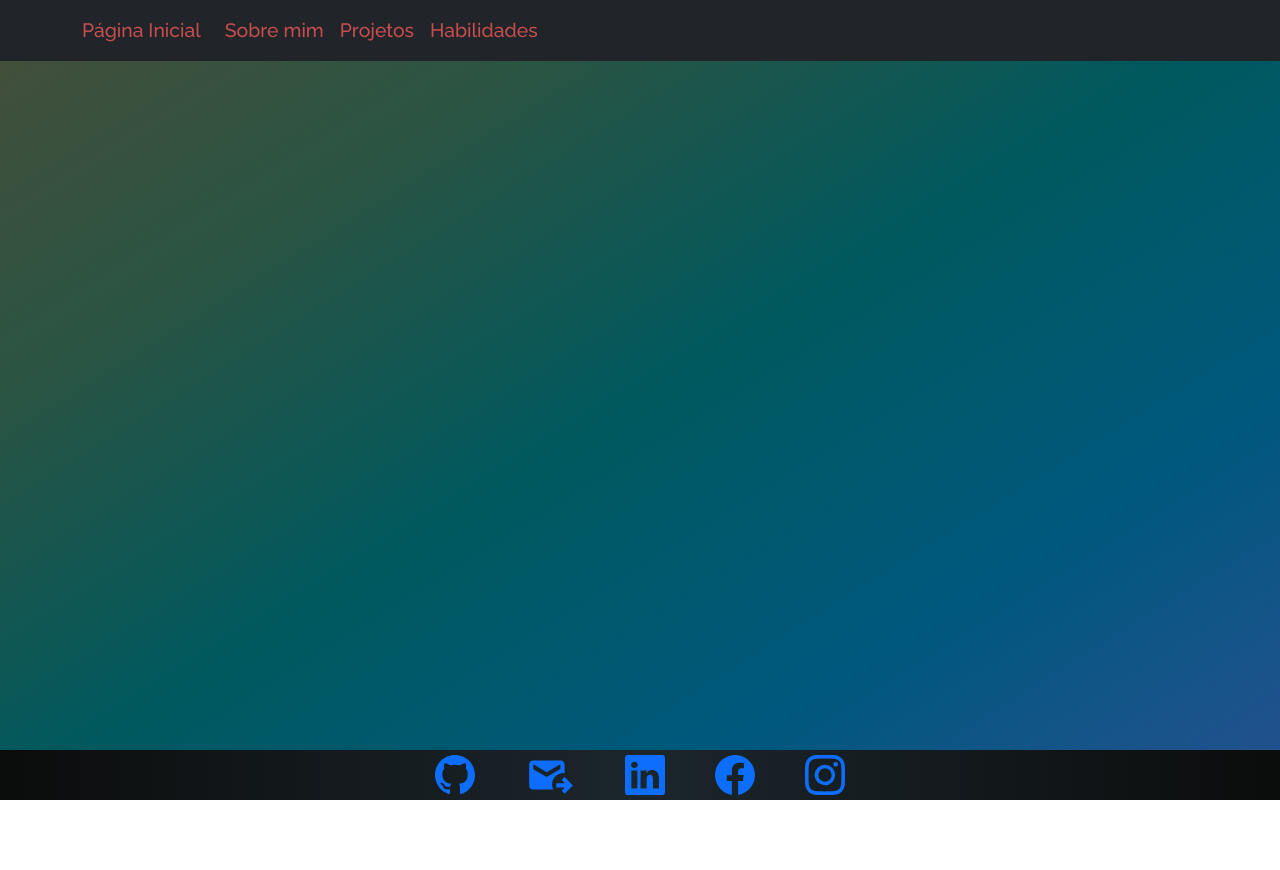
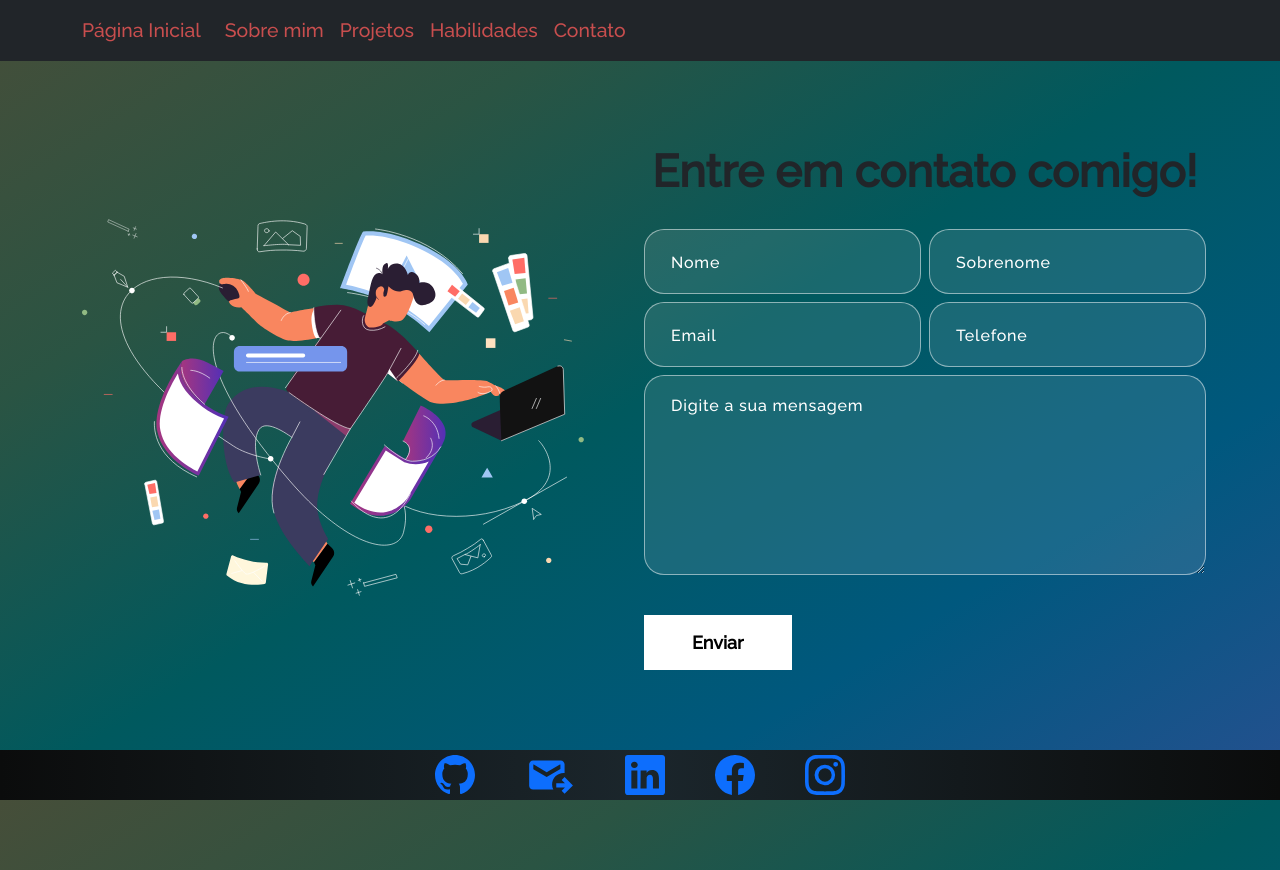
Before and after one commit to pedrosteinmuller/Portfolio-Pedro-Steinmuller, a React (Create React App) app: page /contact in a window 1280 px wide. Before the commit the page ends 800 px from the top, so only its background shows below. Built offline with nearby package versions, Linux system fonts and the light colour scheme.

Commit message:
feat: criação do componente Contato e finalização do mesmo, junto com o css

```diff
--- a/package.json
+++ b/package.json
@@ -6,11 +6,16 @@
     "@testing-library/jest-dom": "^5.16.5",
     "@testing-library/react": "^13.4.0",
     "@testing-library/user-event": "^13.5.0",
+    "animate.css": "^4.1.1",
     "bootstrap": "^5.3.0-alpha1",
+    "cors": "^2.8.5",
+    "express": "^4.18.2",
+    "nodemailer": "^6.8.0",
     "react": "^18.2.0",
     "react-bootstrap": "^2.6.0",
     "react-dom": "^18.2.0",
     "react-icons": "^4.6.0",
+    "react-mailchimp-subscribe": "^2.1.3",
     "react-multi-carousel": "^2.8.2",
     "react-on-screen": "^2.1.1",
     "react-router-dom": "^5.3.3",
--- a/src/App.js
+++ b/src/App.js
@@ -6,6 +6,7 @@
 import Header from './components/Header';
 import Main from './components/Main';
 import Footer from './components/Footer';
+import { Contact } from './components/Contact';
 import './styles/App.css';
 
 class App extends React.Component {
@@ -24,6 +25,9 @@
           <Route exact path="/about" component={ About }>
             <About />
           </Route>
+          <Route exact path="/contact" component={ Contact }>
+            <Contact />
+          </Route>
         </Switch>
           <Footer />
       </div>
--- /dev/null
+++ b/src/components/Contact.js
@@ -0,0 +1,132 @@
+import { useState } from "react";
+import { Container, Row, Col } from "react-bootstrap";
+import contactImg from "../assets/contact-img.svg";
+import "animate.css";
+import "../styles/Contact.css";
+import TrackVisibility from "react-on-screen";
+
+export const Contact = () => {
+  const formInitialDetails = {
+    firstName: "",
+    lastName: "",
+    email: "",
+    phone: "",
+    message: "",
+  };
+  const [formDetails, setFormDetails] = useState(formInitialDetails);
+  const [buttonText, setButtonText] = useState("Enviar");
+  const [status, setStatus] = useState({});
+
+  const onFormUpdate = (category, value) => {
+    setFormDetails({
+      ...formDetails,
+      [category]: value,
+    });
+  };
+
+  const handleSubmit = async (e) => {
+    e.preventDefault();
+    setButtonText("Enviando...");
+    let response = await fetch("http://localhost:3000/Contact", {
+      method: "POST",
+      headers: {
+        "Content-Type": "application/json;charset=utf-8",
+      },
+      body: JSON.stringify(formDetails),
+    });
+    setButtonText("Enviar");
+    let result = await response.json();
+    setFormDetails(formInitialDetails);
+    if (result.code === 200) {
+      setStatus({ succes: true, message: "Mensagem enviada com sucesso!" });
+    } else {
+      setStatus({
+        succes: false,
+        message: "Algo deu errado, tente novamente mais tarde.",
+      });
+    }
+  };
+
+  return (
+    <section className="contact" id="connect">
+      <Container>
+        <Row className="align-items-center">
+          <Col size={12} md={6}>
+            <TrackVisibility>
+              {({ isVisible }) => (
+                <img
+                  className={isVisible ? "animate__animated animate__zoomIn" : ""}
+                  src={contactImg}
+                  alt="Entre em contato"
+                />
+              )}
+            </TrackVisibility>
+          </Col>
+          <Col size={12} md={6}>
+            <TrackVisibility>
+              {({ isVisible }) => (
+                <div className={isVisible ? "animate__animated animate__fadeIn" : ""}>
+                  <h2>Entre em contato comigo!</h2>
+                  <form onSubmit={handleSubmit}>
+                    <Row>
+                      <Col size={12} sm={6} className="px-1">
+                        <input
+                          type="text"
+                          value={formDetails.firstName}
+                          placeholder="Nome"
+                          onChange={(e) => onFormUpdate("firstName", e.target.value)}
+                        />
+                      </Col>
+                      <Col size={12} sm={6} className="px-1">
+                        <input
+                          type="text"
+                          value={formDetails.lastName}
+                          placeholder="Sobrenome"
+                          onChange={(e) => onFormUpdate("lastName", e.target.value)}
+                        />
+                      </Col>
+                      <Col size={12} sm={6} className="px-1">
+                        <input
+                          type="email"
+                          value={formDetails.email}
+                          placeholder="Email"
+                          onChange={(e) => onFormUpdate("email", e.target.value)}
+                        />
+                      </Col>
+                      <Col size={12} sm={6} className="px-1">
+                        <input
+                          type="tel"
+                          value={formDetails.phone}
+                          placeholder="Telefone"
+                          onChange={(e) => onFormUpdate("phone", e.target.value)}
+                        />
+                      </Col>
+                      <Col size={12} className="px-1">
+                        <textarea
+                          rows="6"
+                          value={formDetails.message}
+                          placeholder="Digite a sua mensagem"
+                          onChange={(e) => onFormUpdate("message", e.target.value)}
+                        ></textarea>
+                        <button type="submit">
+                          <span>{buttonText}</span>
+                        </button>
+                      </Col>
+                      {status.message && (
+                        <Col>
+                          <p className={status.success === false ? "danger" : "success"}>
+                            {status.message}
+                          </p>
+                        </Col>
+                      )}
+                    </Row>
+                  </form>
+                </div>
+              )}
+            </TrackVisibility>
+          </Col>
+        </Row>
+      </Container>
+    </section>
+  );
+};
--- a/src/components/Header.js
+++ b/src/components/Header.js
@@ -13,6 +13,7 @@
            <Nav.Link href="/About" className='colortext'>Sobre mim</Nav.Link>
             <Nav.Link href="/Projects" className='colortext'>Projetos</Nav.Link>
             <Nav.Link href="/Skills" className='colortext'>Habilidades</Nav.Link>
+            <Nav.Link href="/Contact" className='colortext'>Contato</Nav.Link>
           </Nav>
         </Container>
       </Navbar>
--- /dev/null
+++ b/src/styles/Contact.css
@@ -0,0 +1,77 @@
+.contact {
+  padding: 60px 0 200px 0;
+}
+.contact img {
+  width: 92%;
+}
+.contact h2 {
+	font-size: 45px;
+	font-weight: 700;
+  margin-bottom: 30px;
+}
+.contact form input, .contact form textarea {
+  width: 100%;
+  background: rgba(255, 255, 255, 0.1);
+  border: 1px solid rgba(255, 255, 255, 0.5);
+  border-radius: 20px;
+  color: #fff;
+  margin: 0 0 8px 0;
+  padding: 18px 26px;
+  font-weight: 500;
+  font-size: 18px;
+  letter-spacing: 0.8px;
+  transition: 0.3s ease-in-out;
+}
+.contact form input:focus, .contact form textarea:focus {
+  background: rgba(255, 255, 255, 1);
+  color: #121212;
+}
+.contact form input::placeholder, .contact form textarea::placeholder {
+  font-size: 16px;
+  font-weight: 400;
+  color: #fff;
+}
+.contact form input:focus::placeholder, .contact form textarea:focus::placeholder {
+  color: #121212;
+  opacity: 0.8;
+}
+.contact form button {
+  font-weight: 700;
+  color: #000;
+  background-color: #fff;
+  padding: 14px 48px;
+  font-size: 18px;
+  margin-top: 25px;
+  border-radius: 0;
+  position: relative;
+  transition: 0.3s ease-in-out;
+}
+.contact form button span {
+  z-index: 1;
+  position: relative;
+}
+.contact form button:hover {
+  color: #fff;
+}
+.contact form button::before {
+  content: "";
+  background: #121212;
+  width: 0;
+  height: 100%;
+  position: absolute;
+  top: 0;
+  left: 0;
+  z-index: 0;
+  transition: 0.3s ease-in-out;
+}
+.contact form button:hover::before {
+  width: 100%;
+}
+
+p.success {
+	color: green;
+}
+
+p.danger {
+	color: red;
+}
```
Also changed, not shown: src/assets/contact-img.svg (added), 1 other file (tests, documents, lock files or other folders).
